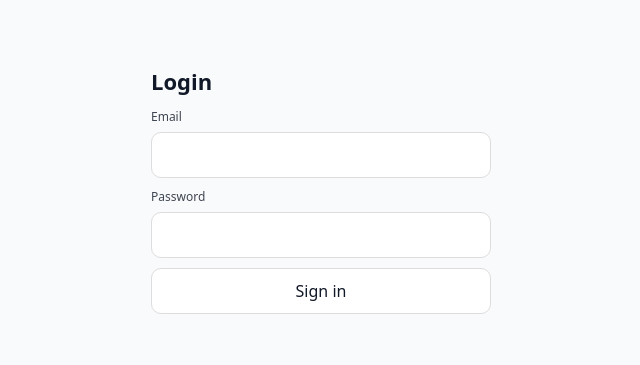
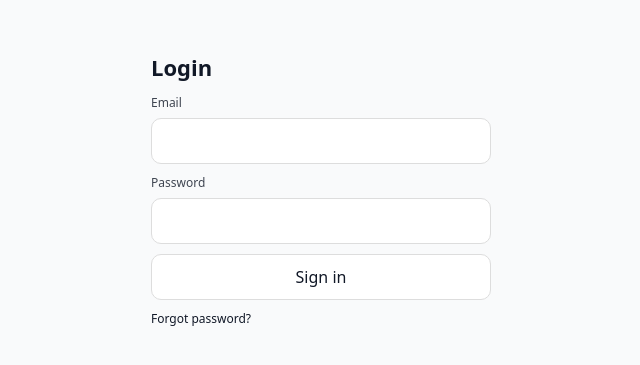
Before and after one commit to Lexandrex/lista-de-tarefas, a React (Vite) app in the folder client/: page /login in a window 1280 px wide. Shown: the part 211-576 px from the top of the page, without its empty margins (319-959 px from the left). Built offline with nearby package versions, Linux system fonts and the light colour scheme; no server answers.

Commit message:
update de models

```diff
--- a/client/src/features/auth/Login.tsx
+++ b/client/src/features/auth/Login.tsx
@@ -1,5 +1,5 @@
 import { useState } from "react";
-import { Navigate, useLocation } from "react-router-dom";
+import { Link, Navigate, useLocation } from "react-router-dom";
 import { supabase } from "@/lib/supabase";
 import { useAuth } from "@/app/useAuth";
 
@@ -69,9 +69,9 @@ export default function Login() {
         >
           {pending ? "Signing in…" : "Sign in"}
         </button>
-        {/* <div style={{ fontSize: 12 }}>
-          <Link to="/reset">Forgot password?</Link>
-        </div> */}
+        { <div style={{ fontSize: 12 }}>
+          <Link to="/RequestReset">Forgot password?</Link>
+        </div> }
       </form>
     </div>
   );
```
Also changed, not shown: 1 other file (tests, documents, lock files or other folders).
